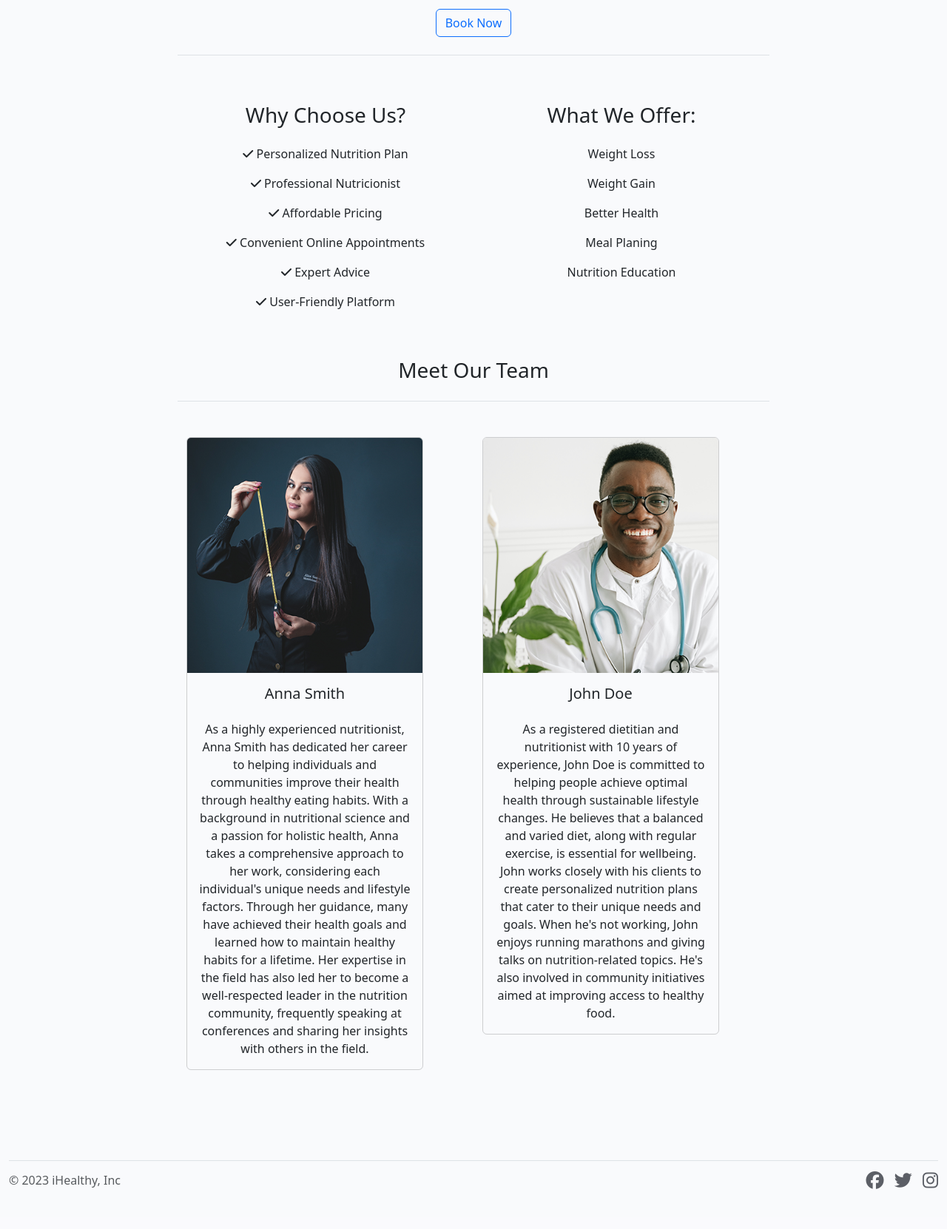
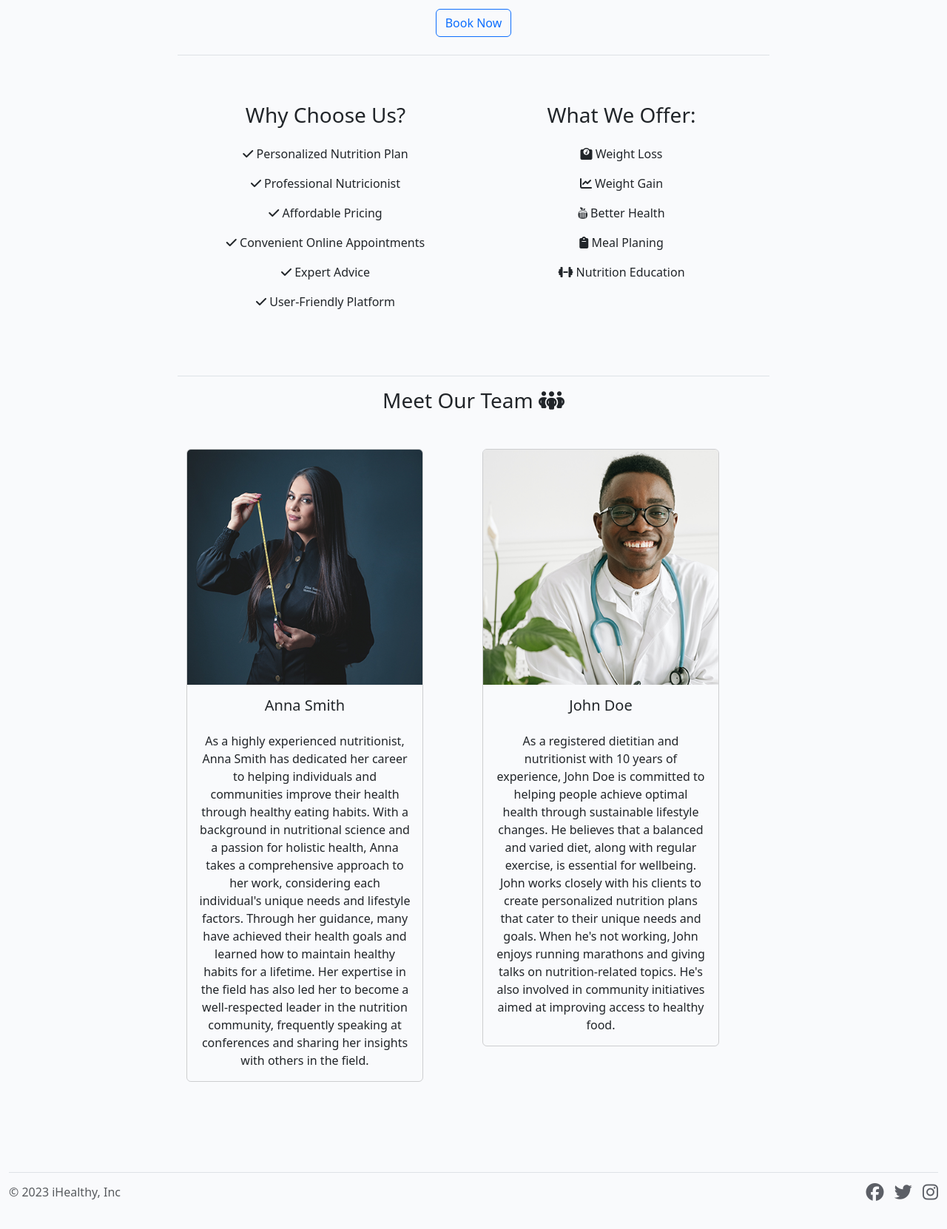
Before and after one commit to Giov3ss/iHealthy, a Django app: page / in a window 1280 px wide. Shown: the part 632-2294 px from the top of the page at 74% size. Before the commit the page ends 2240 px from the top, so only its background shows below. Run offline with Django 3.2, Linux system fonts and the light colour scheme; some libraries are stand-ins or nearby versions.

Commit message:
adding icons to the texts

```diff
--- a/templates/index.html
+++ b/templates/index.html
@@ -40,17 +40,18 @@
         </div>
         <div class="col-xs-12 col-lg-6">
             <h3>What We Offer:</h3>
-            <p class="pt-3">Weight Loss</p>
-            <p>Weight Gain</p>
-            <p>Better Health</p>
-            <p>Meal Planing</p>
-            <p>Nutrition Education</p>
+            <p class="pt-3"><i class="fa-solid fa-weight-scale"></i>  Weight Loss</p>
+            <p><i class="fa-solid fa-chart-line"></i > Weight Gain</p>
+            <p><i class="fa-brands fa-nutritionix"></i> Better Health</p>
+            <p><i class="fa-solid fa-clipboard"></i> Meal Planing</p>
+            <p><i class="fa-solid fa-dumbbell"></i> Nutrition Education</p>
         </div>
     </div>
 </div>
 
-<h3 class="text-center">Meet Our Team</h3>
-<div class="container-fluid pt-5 pb-5 mt-4 border-top text-center">
+
+<div class="container-fluid pt-3 pb-5 mt-4 border-top text-center">
+    <h3 class="text-center mb-5">Meet Our Team <i class="fa-solid fa-people-group"></i> </h3>
     <div class="row">
         <div class="col pr-3">
             <div class="card" style="width: 20rem;">
```
